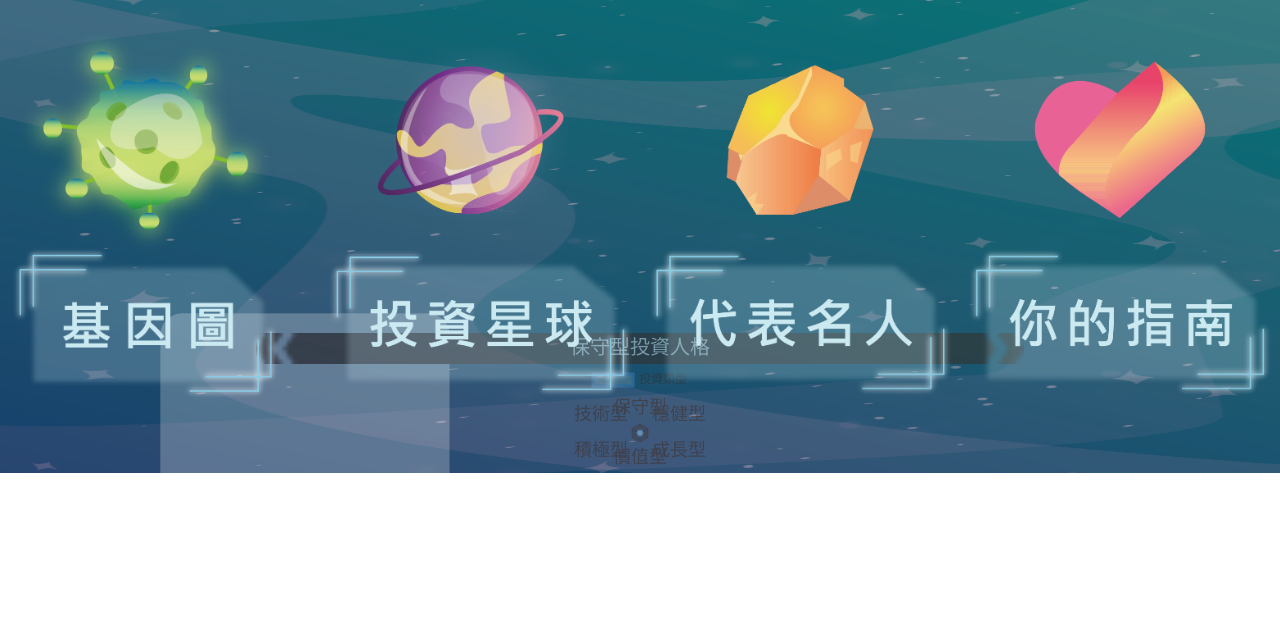
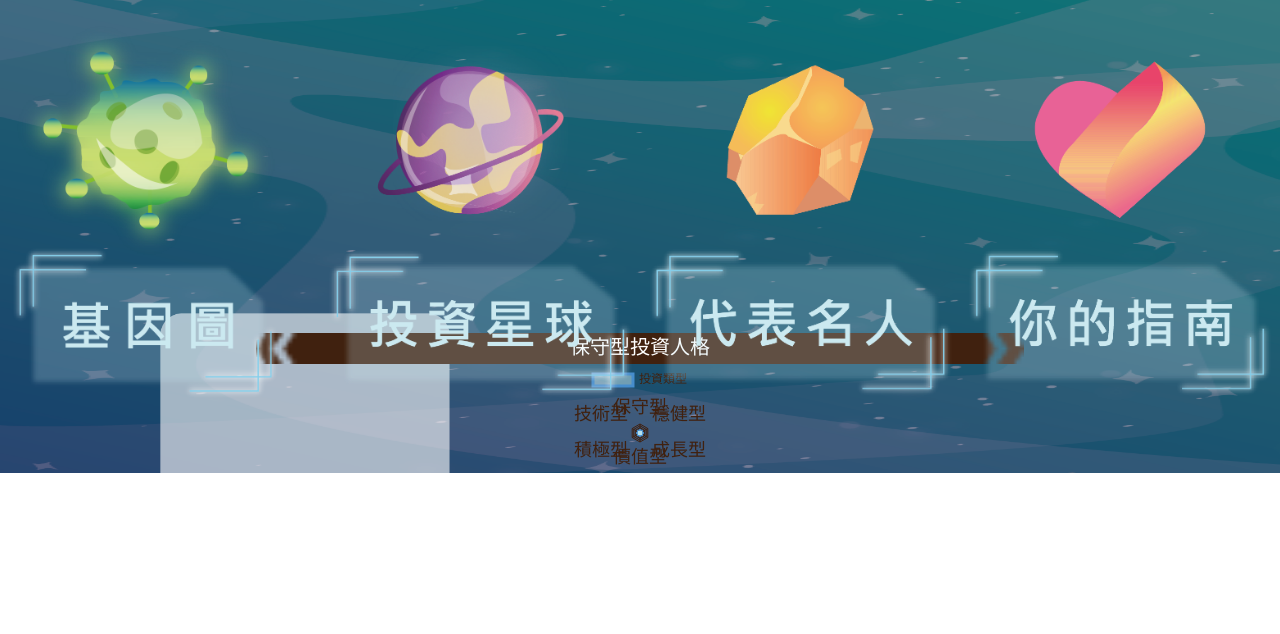
Before and after one commit to charveswei/Investmen_Questionnaire, a PHP site: page /answertest/answertest.php in a window 1280 px wide. Shown: the part 327-961 px from the top of the page. Run offline with PHP 8.4, Linux system fonts and the light colour scheme; the visitor is signed in with stand-in values (Sample User, id 1); data that the repository does not hold is empty; some libraries are stand-ins or nearby versions.

Commit message:
radar_opacity

```diff
--- a/answertest.php
+++ b/answertest.php
@@ -142,10 +142,10 @@
 		</script>
 	</script>
 
-	<div style="heigh=100%;display:;padding-top:50%" id="rader" >
+	<div style="heigh=100vh;display:;padding-top:50%" id="rader" >
 
 
-					<div style=" margin-left:auto;margin-right:auto ;opacity:40%;background-image:url('./img/radarbackground.png');background-size:contain;background-repeat: no-repeat;width:75%;height:75%">
+					<div style=" margin-left:auto;margin-right:auto ;background-image:url('./img/radarbackground.png');background-size:contain;background-repeat: no-repeat;width:75%;height:75%">
 					<br>
 					<div style="background-image:url('./img/radarname.png');background-position: center;background-repeat: no-repeat;background-size: cover;height:31px;text-align:center;font-size:20px;color:white;margin-left:10%;margin-right:10%;"><?php echo $Content?>投資人格</div>
 						 <div style ="position: relative;width:250px;height:250px;margin:auto">
@@ -155,7 +155,7 @@
 					</div>
     </div>
 
-	<div style="heigh=120%;display:none;" id="investment">
+	<div style="heigh=100vh;display:none;" id="investment">
 	<br>
 	<?php
 					$count = 0 ;
@@ -180,7 +180,7 @@
 
 	</div>
 
-	<div style="heigh=100%;display:none;" id='celebrity'>
+	<div style="heigh=100vh;display:none;" id='celebrity'>
 	<br><br>
 		<?php
 		// 特殊判斷是否存在投資名人
@@ -205,7 +205,7 @@
 		?>
 	</div>
 
-	<div style="heigh=120%;display:none;" id='learn'>
+	<div style="heigh=100vh;display:none;" id='learn'>
 	<br>
 	<br>
 	<div>
--- a/css/questions.css
+++ b/css/questions.css
@@ -139,9 +139,7 @@
 .ans-title {
   color: #32190E;
   font-size: 20px;
-
   height: initial;
-
   font-weight:bold;
   text-align: center;
 }
```
